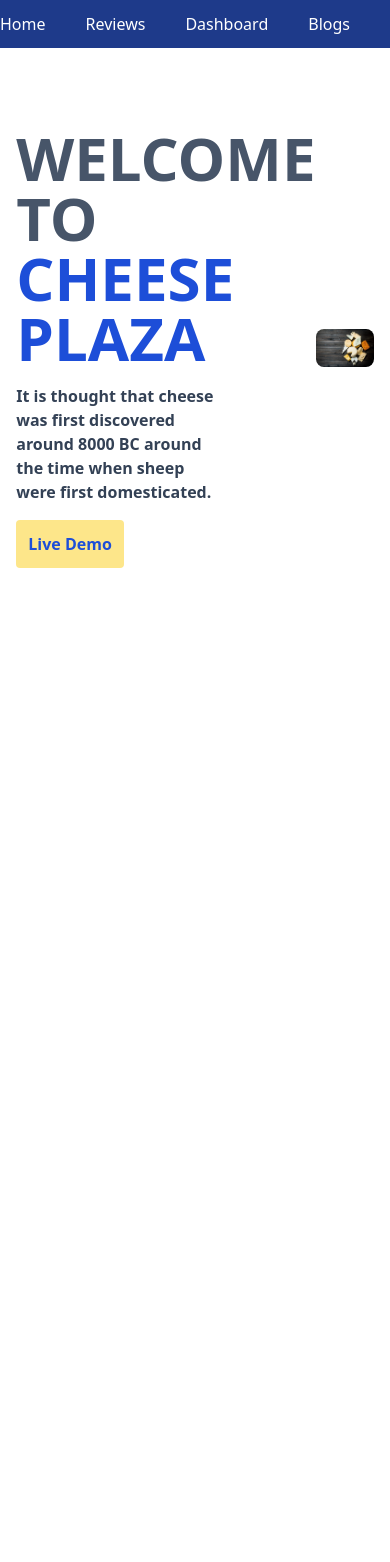
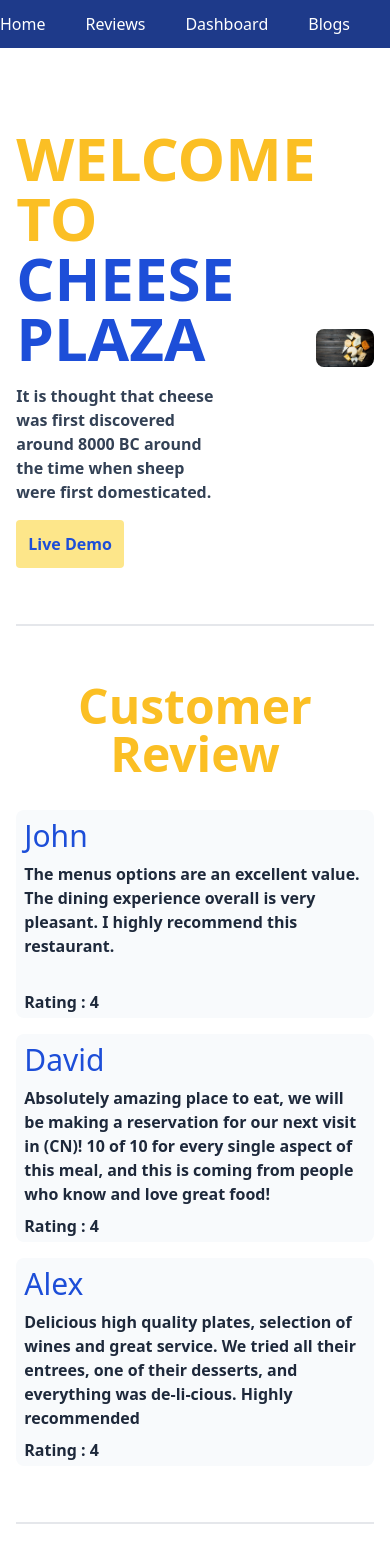
Before and after one commit to ThakurSaad/cheese-plaza, a React (Create React App) app: page / in a window 390 px wide. Shown: the top 1562 px of the page. Before the commit the page ends 844 px from the top, so only its background shows below. Built offline with nearby package versions, Linux system fonts and the light colour scheme.

Commit message:
data.json edit & review showed

```diff
--- a/public/data.json
+++ b/public/data.json
@@ -2,70 +2,70 @@
     {
         "id": 1,
         "name": "John",
-        "review": "The menus options are an excellent value. The dining experience overall is very pleasant. I highly recommend this restaurant.",
+        "comment": "The menus options are an excellent value. The dining experience overall is very pleasant. I highly recommend this restaurant.",
         "rating": "4",
         "userImage": ""
     },
     {
         "id": 2,
         "name": "David",
-        "review": "Absolutely amazing place to eat, we will be making a reservation for our next visit in (CN)! 10 of 10 for every single aspect of this meal, and this is coming from people who know and love great food!",
+        "comment": "Absolutely amazing place to eat, we will be making a reservation for our next visit in (CN)! 10 of 10 for every single aspect of this meal, and this is coming from people who know and love great food!",
         "rating": "4",
         "userImage": ""
     },
     {
         "id": 3,
         "name": "Alex",
-        "review": " Delicious high quality plates, selection of wines and great service. We tried all their entrees, one of their desserts, and everything was de-li-cious. Highly recommended",
+        "comment": " Delicious high quality plates, selection of wines and great service. We tried all their entrees, one of their desserts, and everything was de-li-cious. Highly recommended",
         "rating": "4",
         "userImage": ""
     },
     {
         "id": 4,
         "name": "Khan",
-        "review": " Delicious high quality plates, selection of wines and great service. We tried all their entrees, one of their desserts, and everything was de-li-cious. Highly recommended",
+        "comment": " Delicious high quality plates, selection of wines and great service. We tried all their entrees, one of their desserts, and everything was de-li-cious. Highly recommended",
         "rating": "4",
         "userImage": ""
     },
     {
         "id": 5,
         "name": "Dave",
-        "review": "Amaazing food! The whole experience from start to finish is great waitress is always so friendly and kind. The food can’t get better and the prices are fair for the portion size. Always a great spot to get great food",
+        "comment": "Amaazing food! The whole experience from start to finish is great waitress is always so friendly and kind. The food can’t get better and the prices are fair for the portion size. Always a great spot to get great food",
         "rating": "4",
         "userImage": ""
     },
     {
         "id": 6,
         "name": "Parker",
-        "review": "Loved this place. The atmosphere, food and most of the drinks were great. The bartenders knew their mixology and it showed in the drinks. Great place to hangout, chill or go out on a date.",
+        "comment": "Loved this place. The atmosphere, food and most of the drinks were great. The bartenders knew their mixology and it showed in the drinks. Great place to hangout, chill or go out on a date.",
         "rating": "4",
         "userImage": ""
     },
     {
         "id": 7,
         "name": "Json",
-        "review": "This spot gives extraordinary service and yummy meals. One of my favourite restaurants around town. The meals served rapidly and the rates were reasonable. Highly recommended.",
+        "comment": "This spot gives extraordinary service and yummy meals. One of my favourite restaurants around town. The meals served rapidly and the rates were reasonable. Highly recommended.",
         "rating": "4",
         "userImage": ""
     },
     {
         "id": 8,
         "name": "Maxwell",
-        "review": " A small local restaurant with great service, food, and overall experience! Definitely a go-to place for (FN) when you are in (CN)! Huge variety of (FN) to choose from & side dishes are delicious as well.",
+        "comment": " A small local restaurant with great service, food, and overall experience! Definitely a go-to place for (FN) when you are in (CN)! Huge variety of (FN) to choose from & side dishes are delicious as well.",
         "rating": "4",
         "userImage": ""
     },
     {
         "id": 9,
         "name": "Milton",
-        "review": "We are so fortunate to have this place just a few minutes drive away from home. Food is stunning, both the tapas and downstairs restaurant. Cocktails wow, wine great and lovely selection of beers. Love this place and will continue to visit.",
+        "comment": "We are so fortunate to have this place just a few minutes drive away from home. Food is stunning, both the tapas and downstairs restaurant. Cocktails wow, wine great and lovely selection of beers. Love this place and will continue to visit.",
         "rating": "4",
         "userImage": ""
     },
     {
         "id": 10,
         "name": "Bob",
-        "review": " I have to say, I enjoyed every single bite of the meal in (RN). I had a 3 course meal, with a couple of beers. Considering the quality, the price is reasonable. Ideal for those who want a romantic night out. There was also plenty of room for bigger groups.",
+        "comment": " I have to say, I enjoyed every single bite of the meal in (RN). I had a 3 course meal, with a couple of beers. Considering the quality, the price is reasonable. Ideal for those who want a romantic night out. There was also plenty of room for bigger groups.",
         "rating": "4",
         "userImage": ""
     }
--- a/src/components/Home/Home.js
+++ b/src/components/Home/Home.js
@@ -1,16 +1,18 @@
 import useReviews from "../../hooks/useReviews";
 import banner from "../../images/cheese.jpg";
+import Reviews from "../Reviews/Reviews";
 
 const Home = () => {
   // custom hook
   const [reviews, setReviews] = useReviews();
-  console.log(reviews);
+  const slicedReviews = reviews.slice(0, 3);
+  console.log(slicedReviews);
 
   return (
     <div>
       <div className="flex items-center w-full mt-20">
         <section className="box-border">
-          <h1 className="text-6xl text-slate-600 font-bold">
+          <h1 className="text-6xl text-amber-400 font-bold">
             WELCOME TO <br />{" "}
             <span className="text-blue-700">CHEESE PLAZA</span>
           </h1>
@@ -26,6 +28,16 @@ const Home = () => {
           <img className="w-fit rounded-lg" src={banner} alt="cheese" />
         </section>
       </div>
+      <hr className="my-14 border-t-2" />
+      <h2 className="text-5xl text-amber-400 font-bold text-center mt-0 mb-8">
+        Customer Review
+      </h2>
+      <section className="grid md:grid-cols-2 lg:grid-cols-3 gap-4 box-border">
+        {slicedReviews.map((review) => (
+          <Reviews key={review.id} review={review}></Reviews>
+        ))}
+      </section>
+      <hr className="my-14 border-t-2" />
     </div>
   );
 };
--- a/src/components/Reviews/Reviews.js
+++ b/src/components/Reviews/Reviews.js
@@ -1,9 +1,14 @@
 import React from "react";
 
-const Reviews = () => {
+const Reviews = ({ review }) => {
+  const { name, comment, rating } = review || {};
   return (
-    <div>
-      <h2 className="text-5xl">Reviews</h2>
+    <div className="w-full h-52 rounded-lg bg-slate-50 p-2 relative">
+      <h4 className="text-3xl text-blue-700 mb-2">{name}</h4>
+      <p className="text-slate-800 font-semibold mb-2">{comment}</p>
+      <p className="text-slate-800 font-semibold absolute bottom-1">
+        Rating : {rating}
+      </p>
     </div>
   );
 };
```
